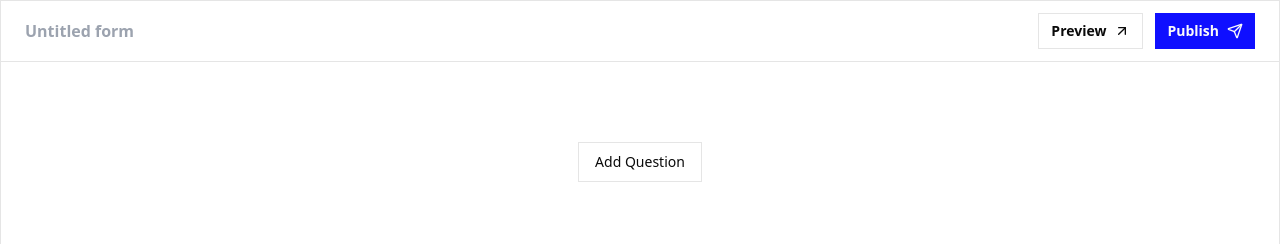
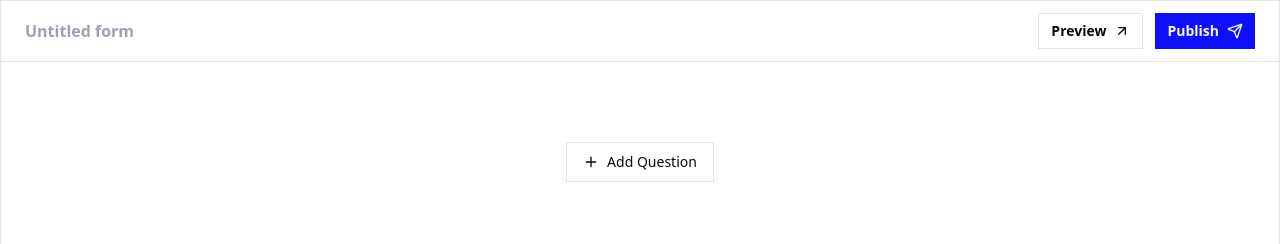
Before and after one commit to purohitdheeraj/form-builder-fw, a React (Vite) app: page /create-form in a window 1280 px wide. Shown: the top 244 px of the page. Built offline with nearby package versions, Linux system fonts and the light colour scheme.

Commit message:
question flow working

```diff
--- a/src/components/question.tsx
+++ b/src/components/question.tsx
@@ -32,14 +32,18 @@ const Question = ({
 
   // Notify parent whenever local state changes
   useEffect(() => {
+    const handleUpdate = () => {
       updateQuestion(id, {
         id,
         type: localType,
         title: localTitle,
         sub_title: localSubtitle,
-      options: localType === "select" ? options : undefined, // Send options only for single select
+        options: localType === "select" ? options : undefined,
       });
-  }, [id, updateQuestion, localType, localTitle, localSubtitle, options]);
+    };
+
+    handleUpdate();
+  }, [localType, localTitle, localSubtitle, options]);
 
   const handleOptionChange = (index: number, value: string) => {
     const updatedOptions = [...options];
--- a/src/routes/create-form.tsx
+++ b/src/routes/create-form.tsx
@@ -2,7 +2,7 @@ import Question from '@/components/question'
 import { Button } from '@/components/ui/button'
 import { FormQuestion } from '@/model/form-model'
 import { createFileRoute } from '@tanstack/react-router'
-import { ArrowUpRight, Send } from 'lucide-react'
+import { ArrowUpRight, Plus, Send } from 'lucide-react'
 import { useState } from 'react'
 
 export const Route = createFileRoute('/create-form')({
@@ -19,6 +19,8 @@ function About() {
     );
   };
 
+
+
   const addQuestion = () => {
     const newQuestion: FormQuestion = {
       id: String(Date.now()),
@@ -29,6 +31,7 @@ function About() {
 
     setQuestions(prev => [...prev, newQuestion])
   }
+
 
   const handleDeleteQuestion = (questionId: string) => {
     setQuestions((prev) => prev.filter((q) => q.id !== questionId));
@@ -83,7 +86,9 @@ function About() {
     </div>
 
     <div className='grid place-items-center py-10'>
-      <Button variant={'outline'} onClick={addQuestion}>Add Question</Button>
+      <Button variant={'outline'} onClick={addQuestion}>
+        <Plus />
+        Add Question</Button>
     </div>
 
 
```
Lines whose indentation alone changed are shown as unchanged.
